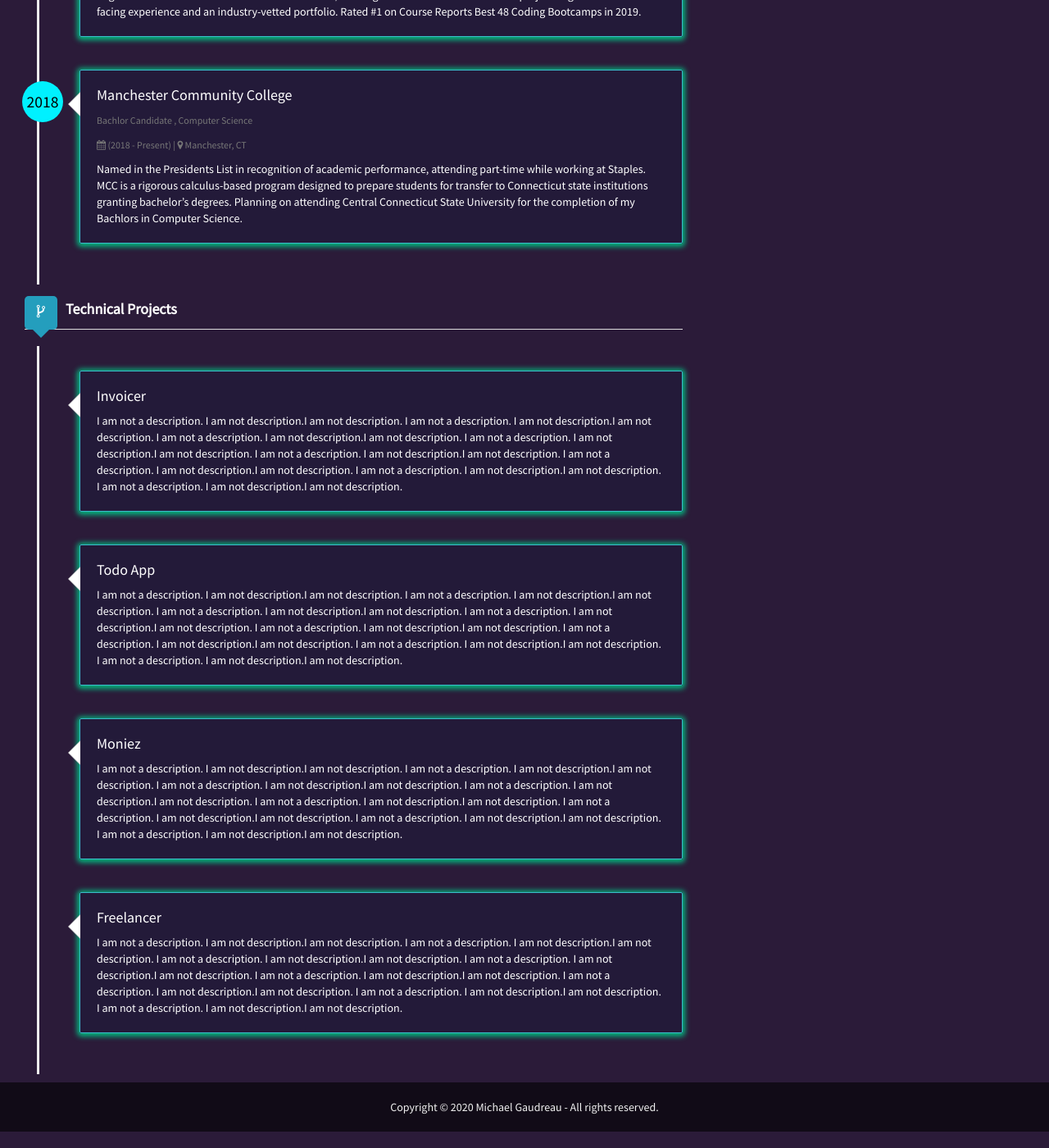
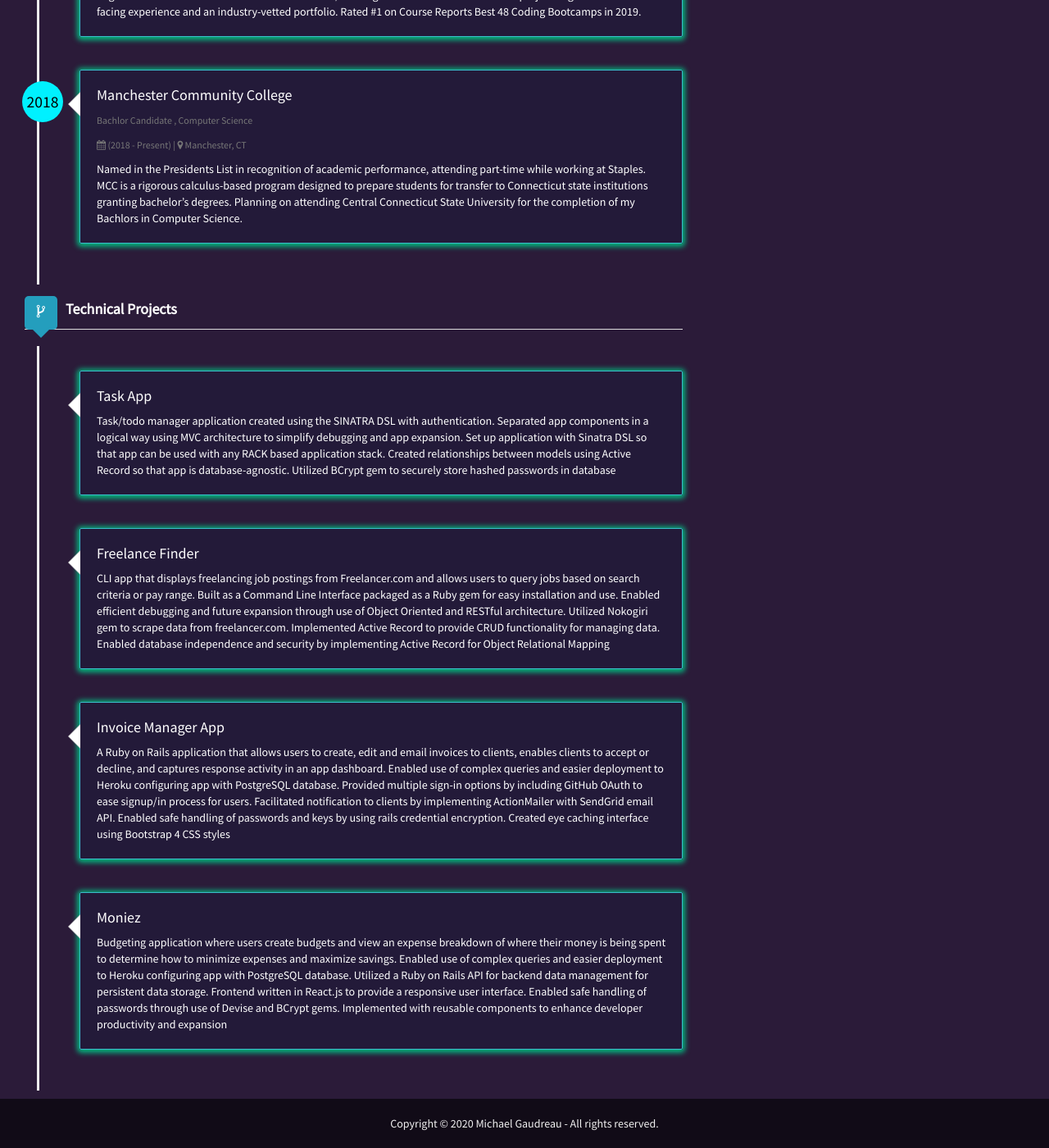
Before and after one commit to mikeg1440/ResumeCard, a Jekyll site: the page built from index.html, in a window 1280 px wide and 1400 px high, scrolled down 1525 px. Shown: the whole window at 82% size. Built offline with Jekyll 4.4.1, drawn with Linux system fonts in a browser that asks for light colours; nearby versions of some CDN libraries.

Commit message:
Add technical projects to the config.yml file

```diff
--- a/_config.yml
+++ b/_config.yml
@@ -112,14 +112,29 @@ author:
     - Java
   technicalProjects:
     - project1:
-      name: Invoicer
-      description: I am not a description. I am not description.I am not description. I am not a description. I am not description.I am not description. I am not a description. I am not description.I am not description. I am not a description. I am not description.I am not description. I am not a description. I am not description.I am not description. I am not a description. I am not description.I am not description. I am not a description. I am not description.I am not description. I am not a description. I am not description.I am not description.
+      name: Task App
+      repo: https://github.com/mikeg1440/task-app
+      demo: https://mikeg1440-tasks-app.herokuapp.com/
+      video: https://drive.google.com/open?id=17kDXwpxvHaMUwChwlnev6tlbocZDLt4X
+      description:  Task/todo manager application created using the SINATRA DSL with authentication. Separated app components in a logical way using MVC architecture to simplify debugging and app expansion.  Set up application with Sinatra DSL so that app can be used with any RACK based application stack.  Created relationships between models using Active Record so that app is database-agnostic.  Utilized BCrypt gem to securely store hashed passwords in database
+
     - project2:
-      name: Todo App
-      description: I am not a description. I am not description.I am not description. I am not a description. I am not description.I am not description. I am not a description. I am not description.I am not description. I am not a description. I am not description.I am not description. I am not a description. I am not description.I am not description. I am not a description. I am not description.I am not description. I am not a description. I am not description.I am not description. I am not a description. I am not description.I am not description.
+      name: Freelance Finder
+      repo: https://github.com/mikeg1440/freelancer-finder
+      demo:
+      video: https://drive.google.com/open?id=1k7dg7TCwZS6UkDC3RwAOz0PulIOvlW72
+      description:  CLI app that displays freelancing job postings from Freelancer.com and allows users to query jobs based on search criteria or pay range.  Built as a Command Line Interface packaged as a Ruby gem for easy installation and use.  Enabled efficient debugging and future expansion through use of Object Oriented and RESTful architecture.  Utilized Nokogiri gem to scrape data from freelancer.com.  Implemented Active Record to provide CRUD functionality for managing data.  Enabled database independence and security by implementing Active Record for Object Relational Mapping
+
     - project3:
+      name: Invoice Manager App
+      repo: https://github.com/mikeg1440/Invoicer-App
+      demo: https://mikeg1440-invoicer.herokuapp.com/
+      video: https://drive.google.com/open?id=1AhnXF991ZRH9X56wtGvWUDDa5LX6M7vB
+      description:  A Ruby on Rails application that allows users to create, edit and email invoices to clients, enables clients to accept or decline, and captures response activity in an app dashboard.  Enabled use of complex queries and easier deployment to Heroku configuring app with PostgreSQL database.  Provided multiple sign-in options by including GitHub OAuth to ease signup/in process for users.  Facilitated notification to clients by implementing ActionMailer with SendGrid email API. Enabled safe handling of passwords and keys by using rails credential encryption.  Created eye caching interface using Bootstrap 4 CSS styles
+
+    - project4:
       name: Moniez
-      description: I am not a description. I am not description.I am not description. I am not a description. I am not description.I am not description. I am not a description. I am not description.I am not description. I am not a description. I am not description.I am not description. I am not a description. I am not description.I am not description. I am not a description. I am not description.I am not description. I am not a description. I am not description.I am not description. I am not a description. I am not description.I am not description.
-    - project4:
-      name: Freelancer
-      description: I am not a description. I am not description.I am not description. I am not a description. I am not description.I am not description. I am not a description. I am not description.I am not description. I am not a description. I am not description.I am not description. I am not a description. I am not description.I am not description. I am not a description. I am not description.I am not description. I am not a description. I am not description.I am not description. I am not a description. I am not description.I am not description.
+      repo: https://github.com/mikeg1440/Moniez
+      demo:
+      video: https://drive.google.com/open?id=1dlhSoH2zK2El-6QKSr8-thd8cVGPGhcP
+      description:  Budgeting application where users create budgets and view an expense breakdown of where their money is being spent to determine how to minimize expenses and maximize savings.  Enabled use of complex queries and easier deployment to Heroku configuring app with PostgreSQL database.  Utilized a Ruby on Rails API for backend data management for persistent data storage.  Frontend written in React.js to provide a responsive user interface.  Enabled safe handling of passwords through use of Devise and BCrypt gems.  Implemented with reusable components to enhance developer productivity and expansion
```
